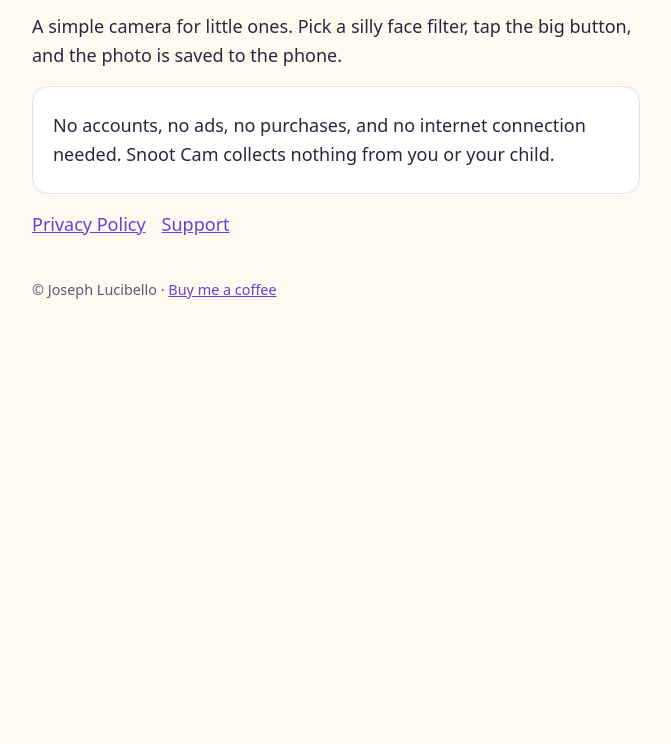
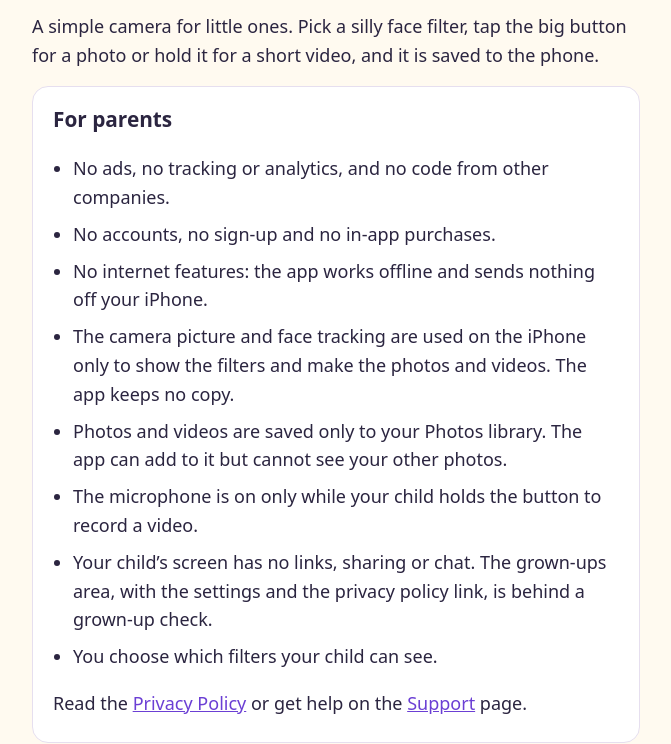
Before and after one commit to lucibelloj/snootcam, a plain HTML site: page index.html in a window 1280 px wide. Shown: the part 74-818 px from the top of the page, without its empty margins (304-975 px from the left). Drawn offline with Linux system fonts and the light colour scheme.

Commit message:
Add For parents section and plain-words privacy summary

```diff
--- a/index.html
+++ b/index.html
@@ -19,15 +19,28 @@ a{color:var(--accent)}
 .card{background:var(--card);border:1px solid var(--line);border-radius:1rem;padding:1rem 1.25rem;margin:1rem 0}
 nav{display:flex;flex-wrap:wrap;gap:1rem;margin-bottom:1rem}
 footer{margin-top:2.5rem;color:var(--muted);font-size:.9rem}
+.card h2{margin-top:0}
+ul{padding-left:1.25rem}
 </style>
 </head>
 <body>
 <main>
 <h1>Snoot Cam</h1>
-<p>A simple camera for little ones. Pick a silly face filter, tap the big button, and the photo is saved to the phone.</p>
-<div class="card">
-<p>No accounts, no ads, no purchases, and no internet connection needed. Snoot Cam collects nothing from you or your child.</p>
-</div>
+<p>A simple camera for little ones. Pick a silly face filter, tap the big button for a photo or hold it for a short video, and it is saved to the phone.</p>
+<section class="card" aria-labelledby="parents">
+<h2 id="parents">For parents</h2>
+<ul>
+<li>No ads, no tracking or analytics, and no code from other companies.</li>
+<li>No accounts, no sign-up and no in-app purchases.</li>
+<li>No internet features: the app works offline and sends nothing off your iPhone.</li>
+<li>The camera picture and face tracking are used on the iPhone only to show the filters and make the photos and videos. The app keeps no copy.</li>
+<li>Photos and videos are saved only to your Photos library. The app can add to it but cannot see your other photos.</li>
+<li>The microphone is on only while your child holds the button to record a video.</li>
+<li>Your child&rsquo;s screen has no links, sharing or chat. The grown-ups area, with the settings and the privacy policy link, is behind a grown-up check.</li>
+<li>You choose which filters your child can see.</li>
+</ul>
+<p>Read the <a href="privacy.html">Privacy Policy</a> or get help on the <a href="support.html">Support</a> page.</p>
+</section>
 <nav><a href="privacy.html">Privacy Policy</a> <a href="support.html">Support</a></nav>
 <footer>&copy; Joseph Lucibello &middot; <a href="https://buymeacoffee.com/josephlucie" rel="noopener">Buy me a coffee</a></footer>
 </main>
```
Also changed, not shown: privacy.html (+15 -2 lines).
